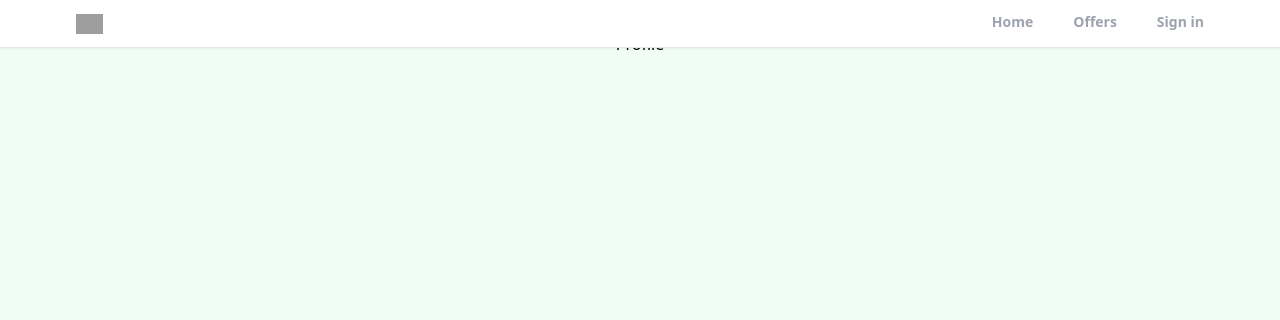
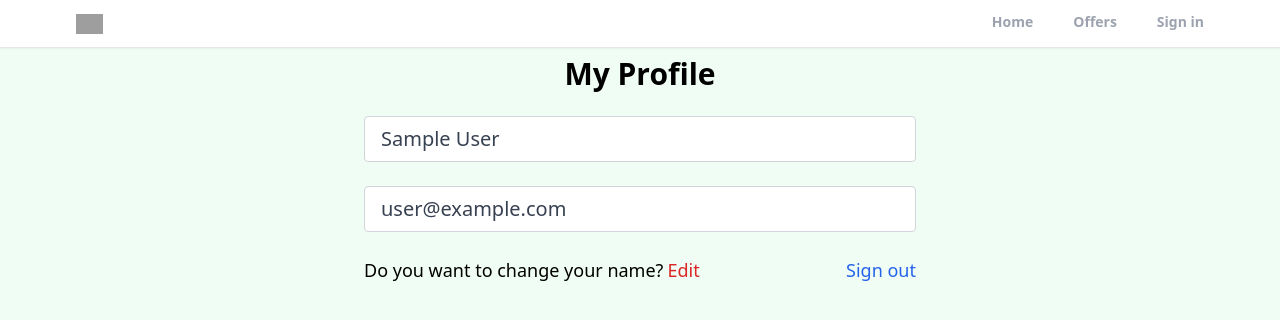
Before and after one commit to Hafed112/housesale, a React (Vite) app: page /profile in a window 1280 px wide. Shown: the top 320 px of the page. Built offline with nearby package versions, Linux system fonts and the light colour scheme; no server answers; sample sign-in values are in the browser's storage; grey boxes are pictures that could not be loaded.

Commit message:
create private route and custom hook for auth the user and protect the profile page

```diff
--- a/src/App.jsx
+++ b/src/App.jsx
@@ -9,6 +9,7 @@
 import Header from './components/Header';
 import { ToastContainer } from 'react-toastify';
 import 'react-toastify/dist/ReactToastify.css';
+import PrivateRoute from './components/PrivateRoute';
 
 
 function App() {
@@ -19,7 +20,9 @@
         <Header/>
         <Routes>
           <Route path="/" element={<Home />}/>
-          <Route path="/profile" element={<Profile />}/>
+          <Route path="/profile" element={<PrivateRoute />}>
+            <Route path="/profile" element={<Profile />}/>
+          </Route>
           <Route path="/sign-in" element={<SignIn />}/>
           <Route path="/sign-up" element={<SignUp />}/>
           <Route path="/forget-password" element={<ForgetPassword />}/>
--- /dev/null
+++ b/src/components/PrivateRoute.jsx
@@ -0,0 +1,14 @@
+import React from 'react'
+import {Outlet,Navigate} from "react-router-dom"
+import {useAuthStatus} from '../hooks/useAuthStatus';
+
+export default function PrivateRoute() {
+
+  const {loggedIn,checkingStatus} = useAuthStatus();
+
+  if(checkingStatus){
+    return <h3>Loading...</h3>
+  }
+  return loggedIn ? <Outlet /> : <Navigate to="/sign-in"/>
+
+}
--- /dev/null
+++ b/src/hooks/useAuthStatus.jsx
@@ -0,0 +1,19 @@
+import { getAuth, onAuthStateChanged } from 'firebase/auth';
+import { useState ,useEffect} from 'react'
+
+export function useAuthStatus() {
+
+  const [loggedIn,setLoggedIn] =useState(false);
+  const [checkingStatus,setCheckingStatus] = useState(true);
+
+  useEffect(()=>{
+    const auth = getAuth();
+    onAuthStateChanged(auth,(user)=>{
+        if(user){
+            setLoggedIn(true);
+        }
+        setCheckingStatus(false);
+    })
+  },[])
+  return {loggedIn,checkingStatus}
+}
--- a/src/pages/Profile.jsx
+++ b/src/pages/Profile.jsx
@@ -1,6 +1,52 @@
+import { getAuth } from "firebase/auth";
+import { useState } from "react";
+import { useNavigate } from "react-router";
 
 export default function Profile() {
+
+  const auth = getAuth();
+  const navigate = useNavigate();
+
+  const [formData,setFormData]=useState({
+    name:auth.currentUser.displayName,
+    email:auth.currentUser.email,
+  });
+
+  const {name,email} = formData;
+
+  function onLogout(){
+    auth.signOut();
+    navigate("/");
+  }
   return (
-    <div>Profile</div>
+    <>
+      <section className="max-w-6xl mx-auto flex justify-center items-center flex-col">
+        <h1 className="text-3xl text-center mt-6 font-bold">My Profile</h1>
+        <div className="w-full md:w-[50%] mt-6 px-3">
+          <form>
+
+            {/* name input */}
+            <input type="text" id="name" value={name} disabled
+              className="mb-6 w-full px-4 py-2 text-xl text-gray-700
+            bg-white border border-gray-300 rounded transition ease-in-out"/>
+
+          {/* email input */}
+            <input type="email" id="email" value={email} disabled
+              className="mb-6 w-full px-4 py-2 text-xl text-gray-700
+            bg-white border border-gray-300 rounded transition ease-in-out"/>
+
+            <div className="flex justify-between whitespace-nowrap text-sm sm:text-lg mb-6">
+              <p className="flex items-center">Do you want to change your name?
+                 <span className="text-red-600 hover:text-red-700
+                 transition ease-in-out duration-200 ml-1 cursor-pointer">Edit</span>
+              </p>
+              <p onClick={onLogout} className="text-blue-600 hover:text-blue-800
+              transition ease-in-out duration-200 cursor-pointer">Sign out</p>
+            </div>
+          </form>
+        </div>
+
+      </section>
+    </>
   )
 }
```
